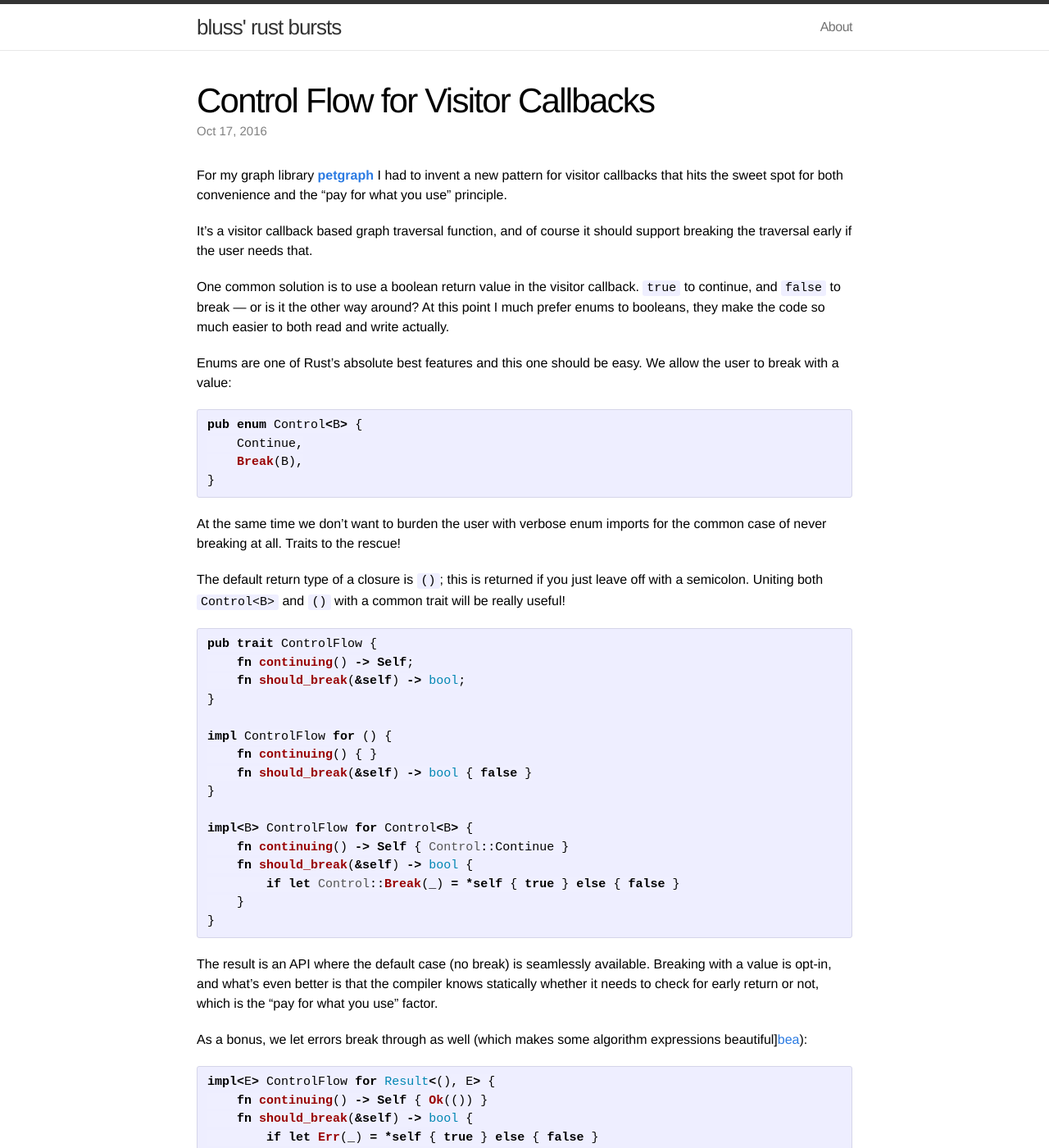
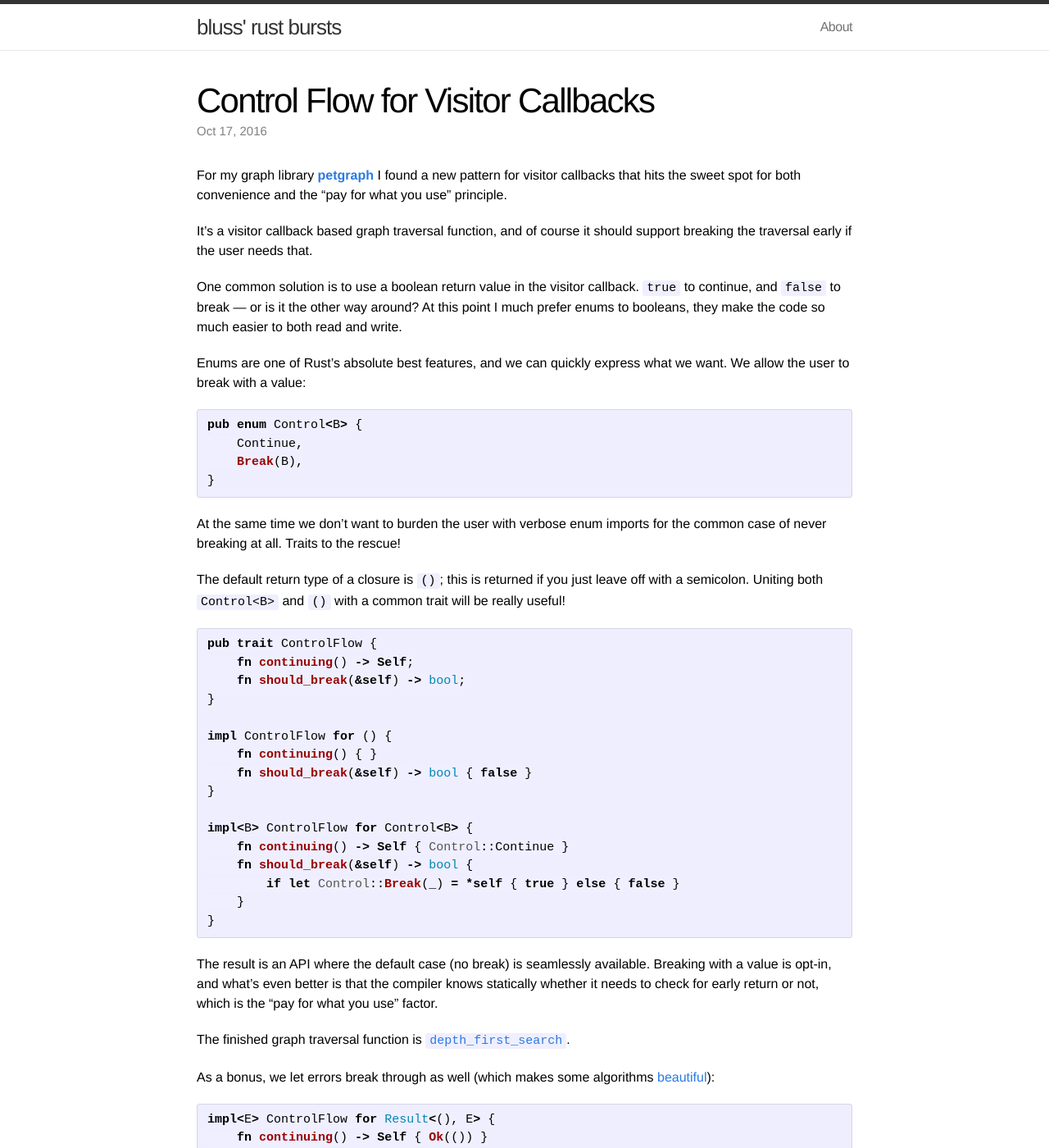
Before and after one commit to bluss/bluss.github.io, a Jekyll site: the page built from _posts/2016-10-17-control-flow-for-visitors.markdown, in a window 1280 px wide and 1400 px high. Shown: the whole window at 82% size. Built offline with Jekyll 4.4.1, drawn with Linux system fonts in a browser that asks for light colours; some of the changed text lies outside the part shown.

Commit message:
Corrections

```diff
--- a/_posts/2016-10-17-control-flow-for-visitors.markdown
+++ b/_posts/2016-10-17-control-flow-for-visitors.markdown
@@ -5,7 +5,7 @@ date:   2016-10-17 20:01:00 +0200
 categories: rust
 ---
 
-For my graph library [**petgraph**][1] I had to invent a new pattern
+For my graph library [**petgraph**][1] I found a new pattern
 for visitor callbacks that hits the sweet spot for both convenience and the
 “pay for what you use” principle.
 
@@ -17,10 +17,10 @@ should support breaking the traversal early if the user needs that.
 One common solution is to use a boolean return value in the visitor callback.
 `true` to continue, and `false` to break — or is it the other way around? At
 this point I much prefer enums to booleans, they make the code so much easier
-to both read and write actually.
+to both read and write.
 
-Enums are one of Rust’s absolute best features and this one should be easy.
-We allow the user to break with a value:
+Enums are one of Rust’s absolute best features, and we can quickly express
+what we want. We allow the user to break with a value:
 
 {% highlight rust %}
 pub enum Control<B> {
@@ -55,14 +55,18 @@ impl<B> ControlFlow for Control<B> {
 }
 {% endhighlight %}
 
+
 The result is an API where the default case (no break) is seamlessly
 available. Breaking with a value is opt-in, and what’s even better is
 that the compiler knows statically whether it needs to check for
 early return or not, which is the “pay for what you use” factor.
 
+The finished graph traversal function is [`depth_first_search`][dfs].
+
+[dfs]: https://docs.rs/petgraph/^0.4/petgraph/visit/fn.depth_first_search.html
+
 As a bonus, we let errors break through as well (which makes some
-algorithm expressions beautiful][bea]):
-
+algorithms [beautiful][bea]):
 
 {% highlight rust %}
 impl<E> ControlFlow for Result<(), E> {
@@ -78,6 +82,15 @@ impl<E> ControlFlow for Result<(), E> {
 In the usage site we use a macro similar to `try!()` to simplify the usage of
 the `ControlFlow` trait.
 
-The finished graph traversal function is [`depth_first_search`][dfs].
-
-[dfs]: https://docs.rs/petgraph/^0.4/petgraph/visit/fn.depth_first_search.html
+{% highlight rust %}
+/// Return if the expression is a break value.
+macro_rules! try_control {
+    ($e:expr) => {
+        match $e {
+            x => if x.should_break() {
+                return x;
+            }
+        }
+    }
+}
+{% endhighlight %}
```
